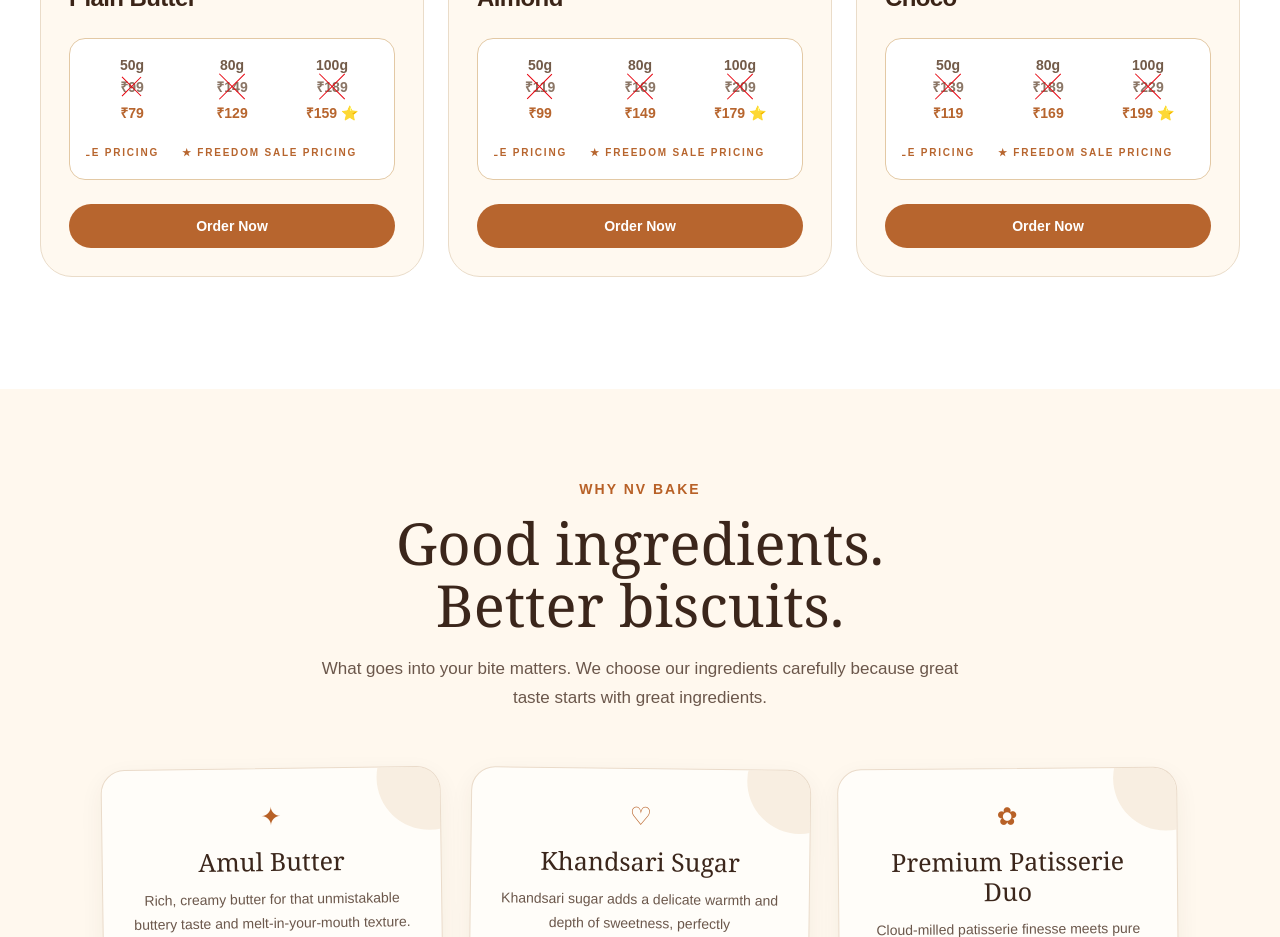
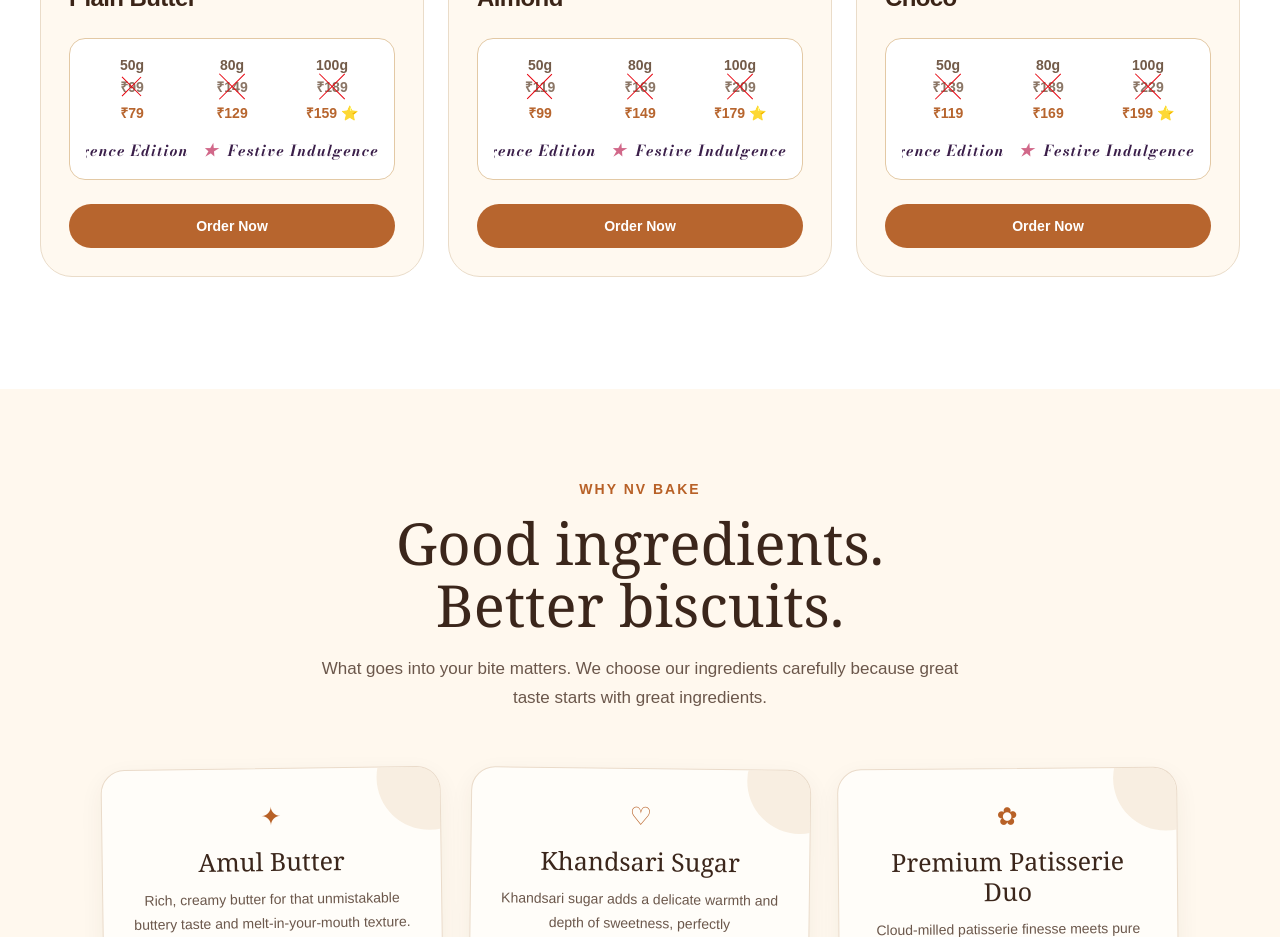
Before and after one commit to lalithadakuri-cmd/nv-bake, a Next.js app: page / in a window 1280 px wide. Shown: the part 1620-2557 px from the top of the page. Built offline with nearby package versions, Linux system fonts and the light colour scheme.

Commit message:
Changed from Freedom sale to festive sale

```diff
--- a/app/globals.css
+++ b/app/globals.css
@@ -1,3 +1,4 @@
+@import url('https://fonts.googleapis.com/css2?family=Bodoni+Moda:ital,opsz,wght@0,6..96,700;1,6..96,700&display=swap');
 @import "tailwindcss";
 
 :root {
@@ -404,3 +405,40 @@ body {
   transform: translateY(-2px);
   opacity: 0.75;
 }
+
+.twinkle-star {
+  display: inline-block;
+  color: #C43D68;
+  animation: starTwinkle 1.4s ease-in-out infinite;
+}
+
+.twinkle-star:nth-child(1) {
+  animation-delay: 0s;
+}
+
+.twinkle-star:nth-child(2) {
+  animation-delay: 0.45s;
+}
+
+.twinkle-star:nth-child(3) {
+  animation-delay: 0.9s;
+}
+
+@keyframes starTwinkle {
+  0%,
+  100% {
+    opacity: 0.45;
+    transform: scale(0.85);
+  }
+
+  50% {
+    opacity: 1;
+    transform: scale(1.25);
+  }
+}
+
+.font-bodoni {
+  font-family: "Bodoni Moda", "Bodoni", serif;
+  font-weight: 700;
+  font-style: italic;
+}
--- a/app/page.tsx
+++ b/app/page.tsx
@@ -402,10 +402,19 @@ aria-label="Follow NV Bake on Instagram"
                     </div>
 
 					<div className="mt-4 overflow-hidden whitespace-nowrap">
-						<div className="inline-block animate-marquee text-[10px] font-black uppercase tracking-[0.18em] text-[#B7652E]">
-							★ Freedom Sale Pricing &nbsp;&nbsp;&nbsp; ★ Freedom Sale Pricing &nbsp;&nbsp;&nbsp; ★ Freedom Sale Pricing
-						</div>
-					</div>
+  <div className="inline-block animate-marquee font-bodoni text-[15px] font-bold italic tracking-[0.08em] text-[#3B1F4A]">
+
+    <span className="twinkle-star">★</span>
+    &nbsp;&nbsp;Festive Indulgence Edition&nbsp;&nbsp;&nbsp;
+
+    <span className="twinkle-star">★</span>
+    &nbsp;&nbsp;Festive Indulgence Edition&nbsp;&nbsp;&nbsp;
+
+    <span className="twinkle-star">★</span>
+    &nbsp;&nbsp;Festive Indulgence Edition&nbsp;&nbsp;&nbsp;
+
+  </div>
+</div>
 
                   </div>
 
```
